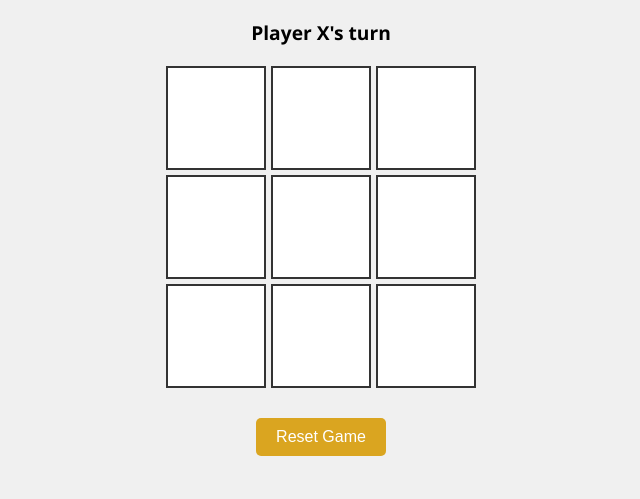
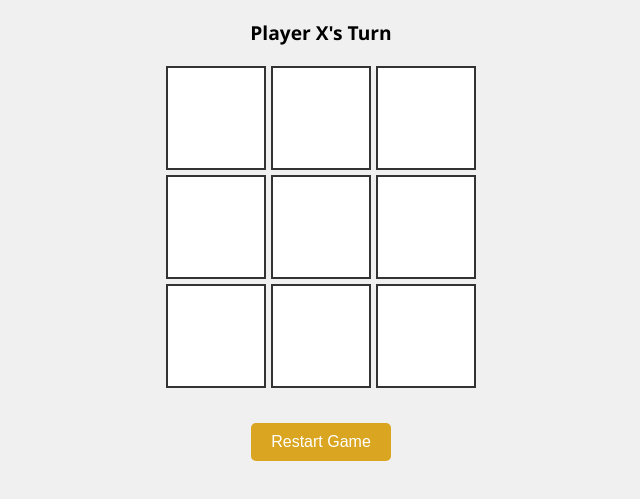
Before and after one commit to AmanKumar9934/Tic-Tac-Toe-Game, a plain HTML site: page index.html in a window 1280 px wide. Shown: the part 87-586 px from the top of the page, without its empty margins (319-959 px from the left). Drawn offline with Linux system fonts and the light colour scheme.

Commit message:
Update index.html

```diff
--- a/index.html
+++ b/index.html
@@ -3,13 +3,13 @@
 <head>
   <meta charset="UTF-8" />
   <meta name="viewport" content="width=device-width, initial-scale=1.0" />
-  <title>Tic Tac Toe</title>
+  <title>Tic-Tac-Toe</title>
   <link rel="stylesheet" href="style.css" />
 </head>
 <body>
   <div class="container">
     <h1>Tic-Tac-Toe</h1>
-    <div id="status">Player X's turn</div>
+    <div id="status">Player X's Turn</div>
     <div class="board" id="board">
       <div class="cell" data-index="0"></div>
       <div class="cell" data-index="1"></div>
@@ -20,8 +20,9 @@
       <div class="cell" data-index="6"></div>
       <div class="cell" data-index="7"></div>
       <div class="cell" data-index="8"></div>
+      <div id="winning-line"></div> <!-- Animated winning line -->
     </div>
-    <button id="reset">Reset Game</button>
+    <button id="reset">Restart Game</button>
   </div>
   <script src="script.js"></script>
 </body>
```
